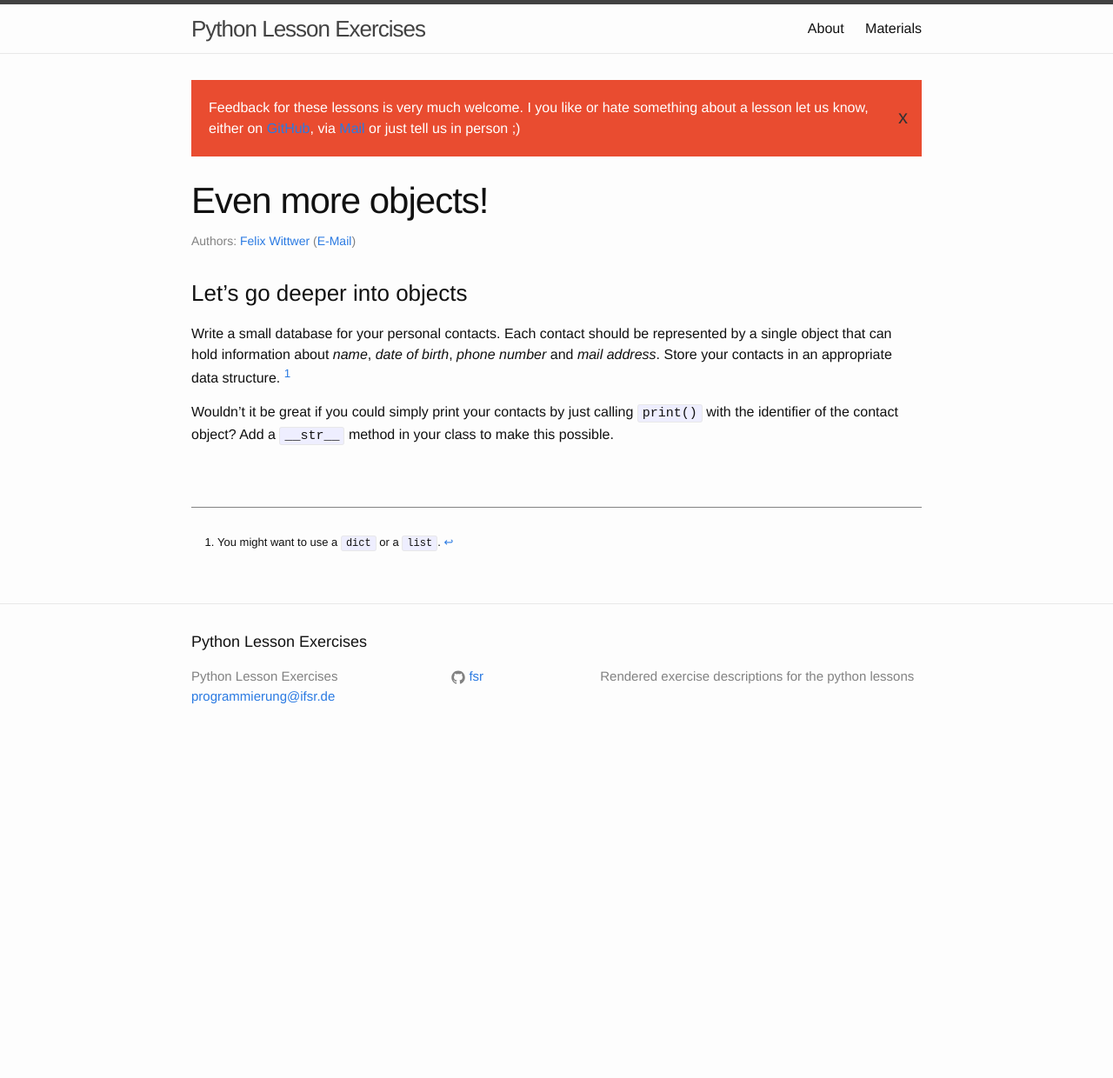
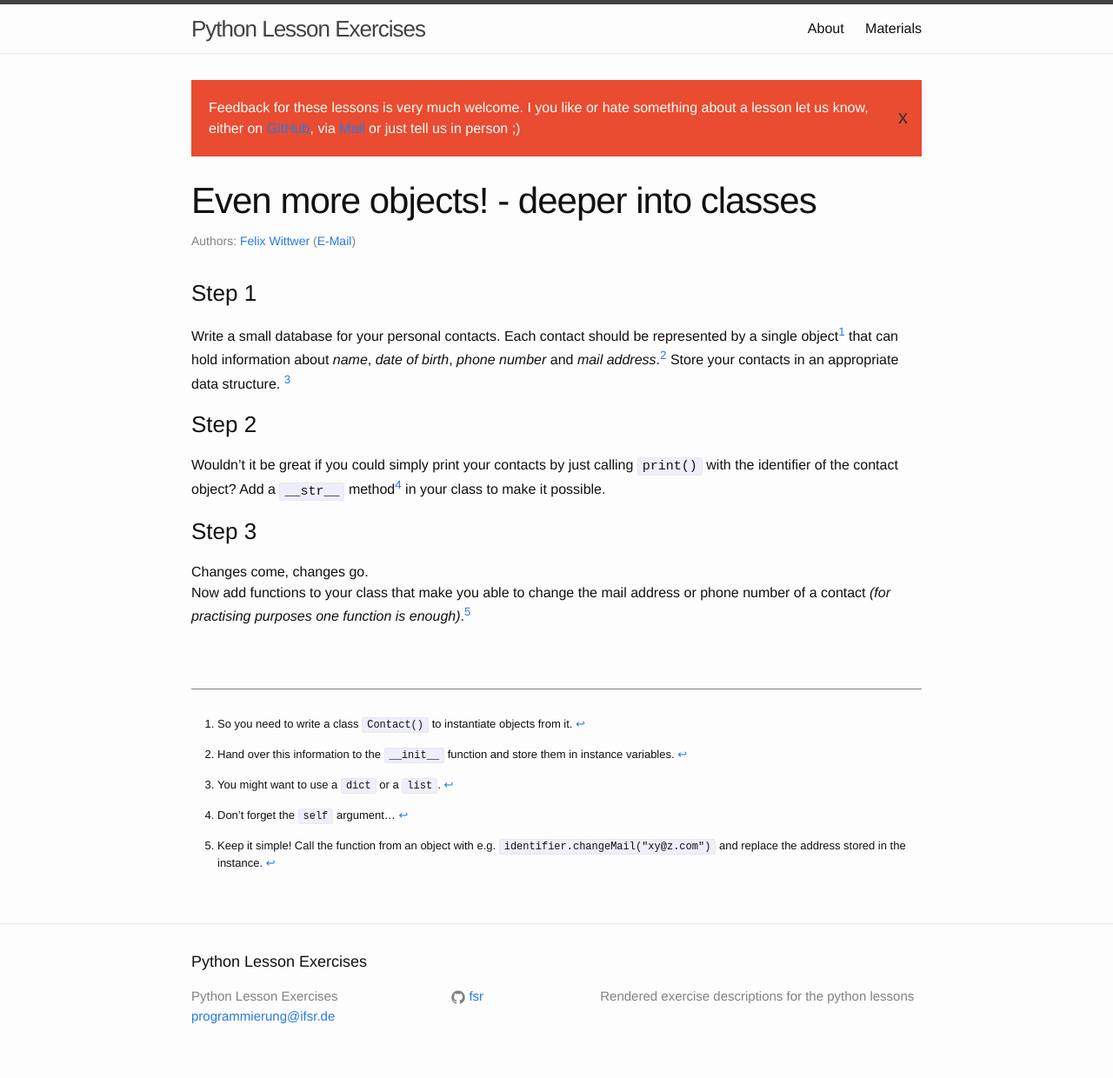
Before and after one commit to fsr/python-lessons, a Jekyll site: the page built from _exercises/more-objects.md, in a window 1280 px wide. Shown: the whole page at 87% size. Built offline with Jekyll 4.4.1, drawn with Linux system fonts in a browser that asks for light colours; before the commit the page ends 900 px from its top, so only the background shows below that.

Commit message:
Extended task 5

```diff
--- a/_exercises/more-objects.md
+++ b/_exercises/more-objects.md
@@ -1,15 +1,35 @@
 ---
-title: Even more objects!
+title: Even more objects! - deeper into classes
 status: drafty
 authors: felixw
 number: 5
 ---
 
-### Let's go deeper into objects
+### Step 1
 
-Write a small database for your personal contacts. Each contact should be represented by a single object that can hold information about *name*, *date of birth*, *phone number* and *mail address*. Store your contacts in an appropriate data structure. [^which]
+Write a small database for your personal contacts. Each contact should be represented by a single object[^class] that can hold information about *name*, *date of birth*, *phone number* and *mail address*.[^init] Store your contacts in an appropriate data structure. [^which]
+
+[^class]:
+    So you need to write a class `Contact()` to instantiate objects from it.
+
+[^init]:
+    Hand over this information to the `__init__` function and store them in instance variables.
 
 [^which]:
     You might want to use a `dict` or a `list`.
 
-Wouldn't it be great if you could simply print your contacts by just calling `print()` with the identifier of the contact object? Add a `__str__` method in your class to make this possible.
+### Step 2
+
+Wouldn't it be great if you could simply print your contacts by just calling `print()` with the identifier of the contact object? Add a `__str__` method[^self] in your class to make it possible.
+
+[^self]:
+    Don't forget the `self` argument...
+
+
+### Step 3
+
+Changes come, changes go.
+Now add functions to your class that make you able to change the mail address or phone number of a contact *(for practising purposes one function is enough)*.[^simple]
+
+[^simple]:
+    Keep it simple! Call the function from an object with e.g. `identifier.changeMail("xy@z.com")` and replace the address stored in the instance.
```
